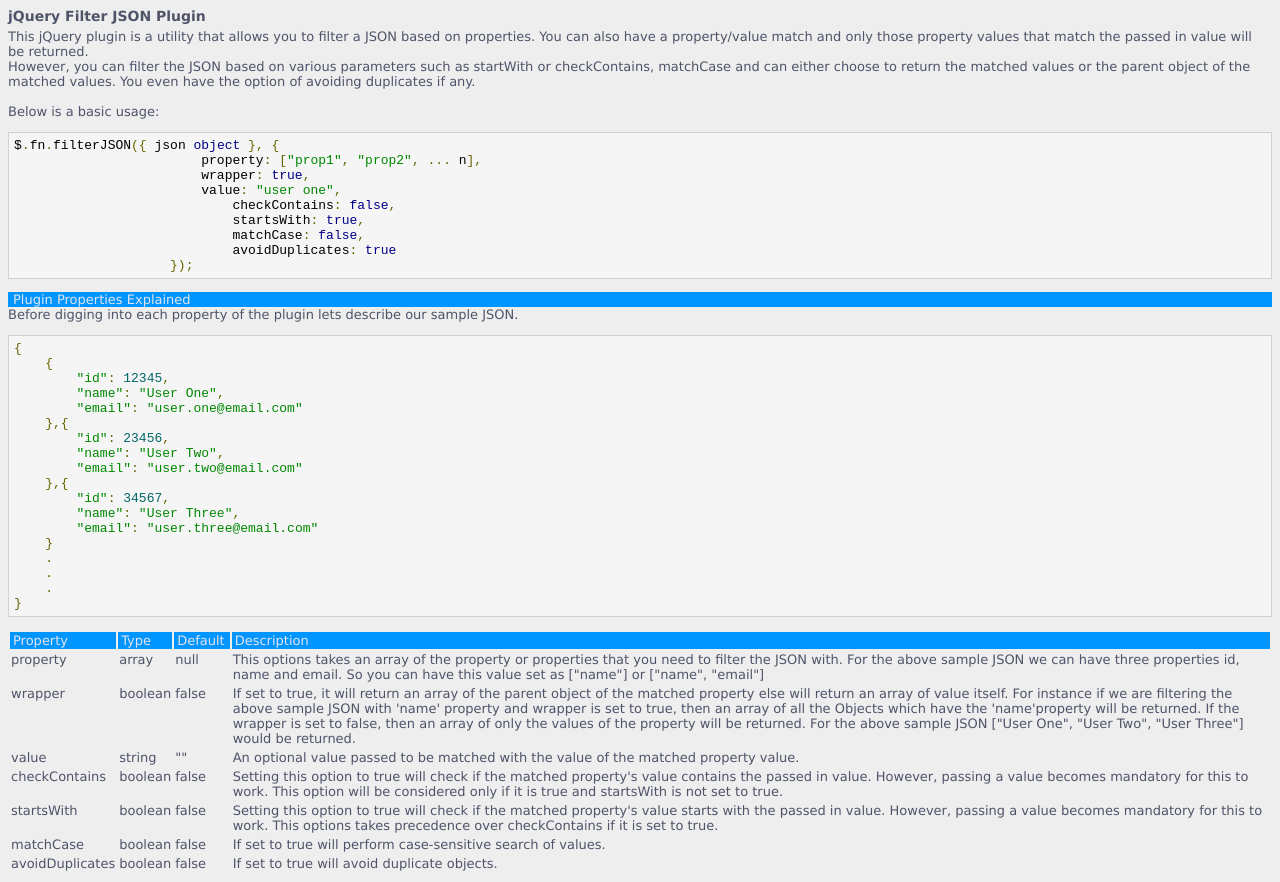
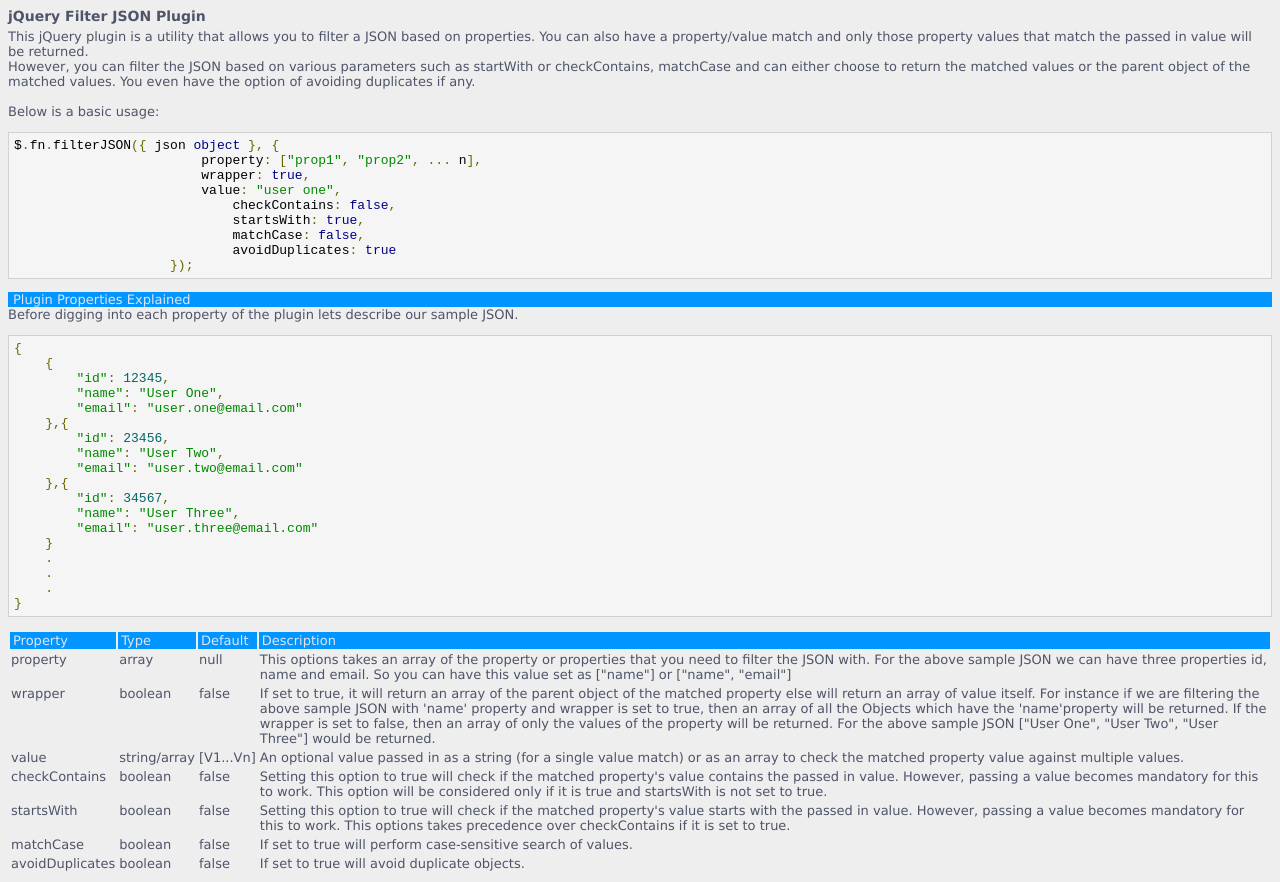
Before and after one commit to kapilkashyap/jquery-filter-json-plugin, a plain HTML site: page demos/home.html in a window 1280 px wide. Drawn offline with nearby package versions, Linux system fonts and the light colour scheme.

Commit message:
Filter based on multiple values.
Added functionality to filter the data with multiple value checks. The
matched property's value will be checked against all the values passed
in using the value config property.

```diff
--- a/demos/home.html
+++ b/demos/home.html
@@ -79,9 +79,9 @@
 					</tr>
 					<tr class="input-row">
 						<td>value</td>
-						<td>string</td>
-						<td>""</td>
-						<td>An optional value passed to be matched with the value of the matched property value.</td>
+						<td>string/array</td>
+						<td>[V1...Vn]</td>
+						<td>An optional value passed in as a string (for a single value match) or as an array to check the matched property value against multiple values.</td>
 					</tr>
 					<tr class="input-row">
 						<td>checkContains</td>
```
Also changed, not shown: demos/demo.html (+1 -1 lines), src/filterJSON.plugin.js (+5 -2 lines), src/filterJSON.plugin.min.js.
